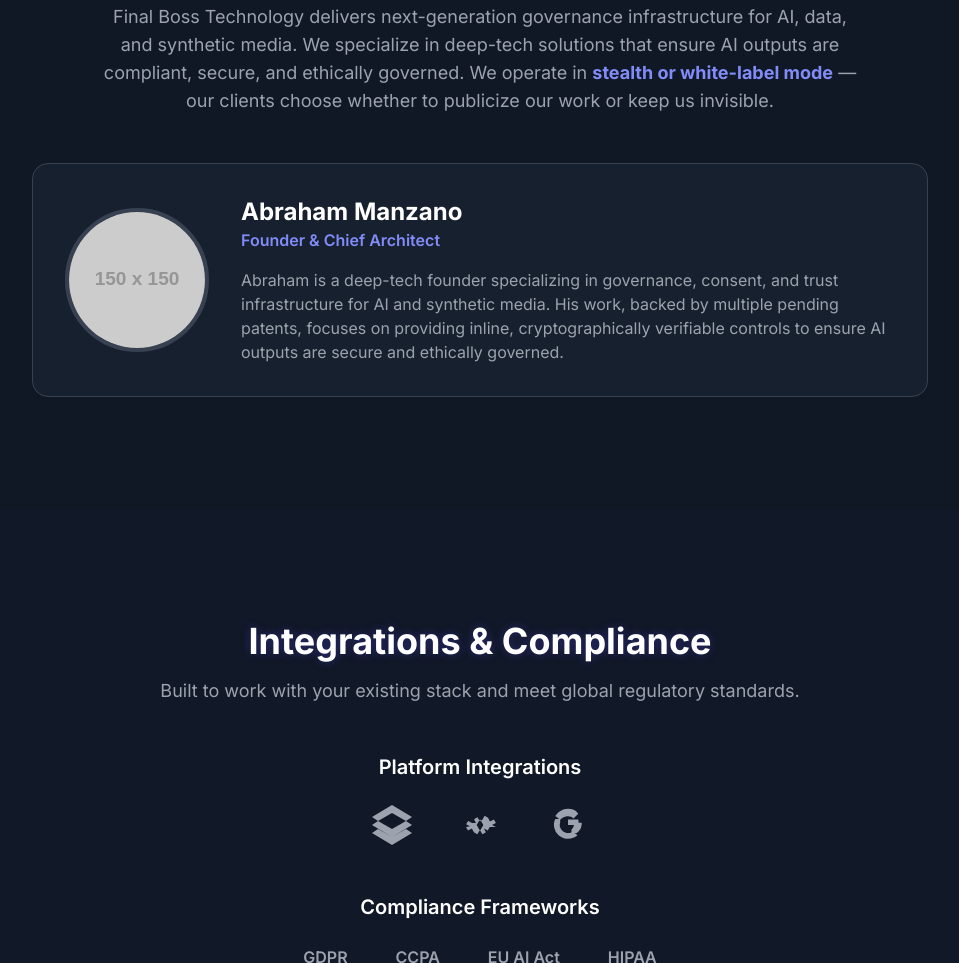
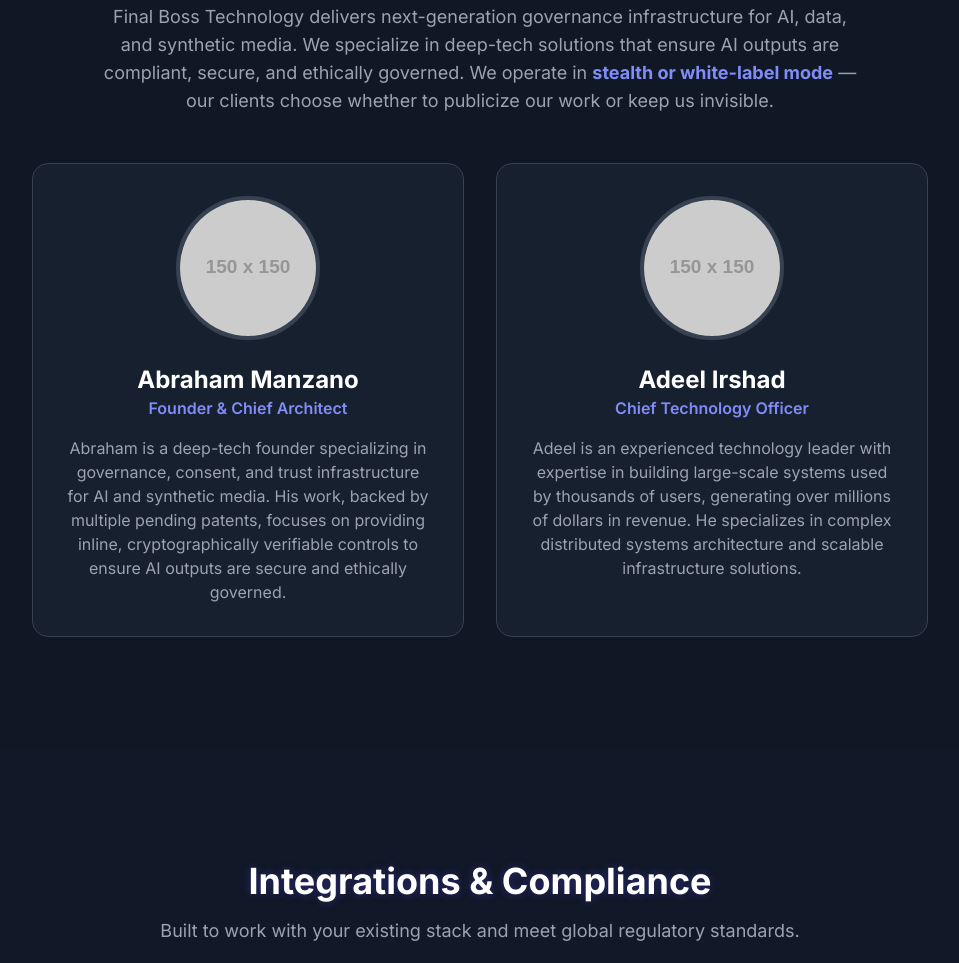
Before and after one commit to 805-ai/finalbosstech-site, a website: page index.html in a window 1280 px wide. Shown: the part 2790-3753 px from the top of the page, without its empty margins (160-1119 px from the left). Drawn offline with nearby package versions, Linux system fonts and the light colour scheme; placeholder pictures from the web are drawn by us.

Commit message:
fix: cdt tab added

```diff
--- a/index.html
+++ b/index.html
@@ -226,15 +226,32 @@
                     Final Boss Technology delivers next-generation governance infrastructure for AI, data, and synthetic media. We specialize in deep-tech solutions that ensure AI outputs are compliant, secure, and ethically governed. We operate in <strong class="text-indigo-400">stealth or white-label mode</strong> — our clients choose whether to publicize our work or keep us invisible.
                 </p>
 
-                <!-- Founder Section -->
-                <div class="max-w-4xl mx-auto bg-gray-800/50 rounded-2xl p-8 md:flex md:items-center md:gap-8 border border-gray-700">
-                    <img src="https://placehold.co/150x150/4f46e5/ffffff?text=AM" alt="Abraham Manzano" class="w-36 h-36 rounded-full mx-auto md:mx-0 flex-shrink-0 border-4 border-gray-700">
-                    <div class="text-center md:text-left mt-6 md:mt-0">
-                        <h4 class="text-2xl font-bold text-white">Abraham Manzano</h4>
-                        <p class="text-indigo-400 font-semibold">Founder & Chief Architect</p>
-                        <p class="text-gray-400 mt-4">
-                            Abraham is a deep-tech founder specializing in governance, consent, and trust infrastructure for AI and synthetic media. His work, backed by multiple pending patents, focuses on providing inline, cryptographically verifiable controls to ensure AI outputs are secure and ethically governed.
-                        </p>
+                <!-- Team Carousel -->
+                <div class="max-w-4xl mx-auto">
+                    <div class="grid md:grid-cols-2 gap-8">
+                        <!-- Founder -->
+                        <div class="bg-gray-800/50 rounded-2xl p-8 border border-gray-700">
+                            <img src="https://placehold.co/150x150/4f46e5/ffffff?text=AM" alt="Abraham Manzano" class="w-36 h-36 rounded-full mx-auto border-4 border-gray-700">
+                            <div class="text-center mt-6">
+                                <h4 class="text-2xl font-bold text-white">Abraham Manzano</h4>
+                                <p class="text-indigo-400 font-semibold">Founder & Chief Architect</p>
+                                <p class="text-gray-400 mt-4">
+                                    Abraham is a deep-tech founder specializing in governance, consent, and trust infrastructure for AI and synthetic media. His work, backed by multiple pending patents, focuses on providing inline, cryptographically verifiable controls to ensure AI outputs are secure and ethically governed.
+                                </p>
+                            </div>
+                        </div>
+
+                        <!-- CTO -->
+                        <div class="bg-gray-800/50 rounded-2xl p-8 border border-gray-700">
+                            <img src="https://placehold.co/150x150/ec4899/ffffff?text=AI" alt="Adeel Irshad" class="w-36 h-36 rounded-full mx-auto border-4 border-gray-700">
+                            <div class="text-center mt-6">
+                                <h4 class="text-2xl font-bold text-white">Adeel Irshad</h4>
+                                <p class="text-indigo-400 font-semibold">Chief Technology Officer</p>
+                                <p class="text-gray-400 mt-4">
+                                    Adeel is an experienced technology leader with expertise in building large-scale systems used by thousands of users, generating over millions of dollars in revenue. He specializes in complex distributed systems architecture and scalable infrastructure solutions.
+                                </p>
+                            </div>
+                        </div>
                     </div>
                 </div>
             </div>
```
Also changed, not shown: images/adeel.JPG (added).
